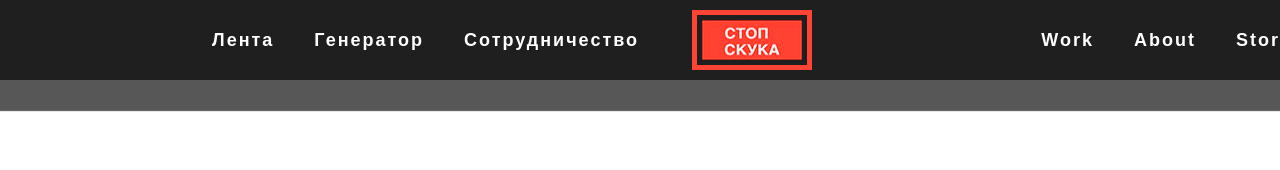
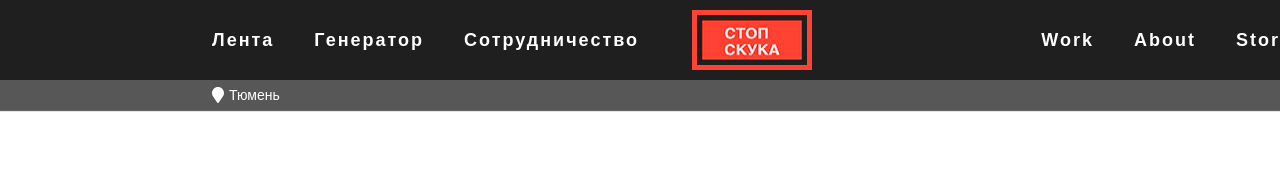
Before and after one commit to Pinkdesu/Stop.Boredom, a React (Create React App) app: page / in a window 1280 px wide. Shown: the top 170 px of the page. Built offline with nearby package versions, Linux system fonts and the light colour scheme.

Commit message:
geo-bar-day1

```diff
--- a/src/components/header/header-style.css
+++ b/src/components/header/header-style.css
@@ -5,6 +5,14 @@
     position: fixed;
     top: 0;
     left: 0;
+}
+.deployed{
+    transition: 0.6s ease-in;
+    height: 110px;
+}
+.collapsed{
+    transition: 0.5s linear;
+    height: 80px;
 }
 .navbar{
     display: flex;
@@ -63,18 +71,30 @@
     width: 100px;
     height: 40px;
 }
-.geo{
+.geo-bar{
+    display: flex;
+    width: 100%;
+    justify-content: flex-start;
+    align-items: center;
     position: relative;
     box-shadow: 0 0 1px 1px rgba(0, 0, 0, 0.6);
     z-index: 1;
     height: calc(100% - 80px);
     background: rgba(31, 31, 31, 0.75);
 }
-.deployed{
-    transition: 0.6s ease-in;
-    height: 110px;
+.city-select{
+    display: flex;
+    margin-left: 15%;
+    padding: 0 20px;
+    align-items: center;
+    color: #fff;
+    font-family: Arial,Helvetica,sans-serif;
+    height: 20px;
 }
-.collapsed{
-    transition: 0.5s linear;
-    height: 80px;
+.location-icon{
+    margin-right: 5px;
+    font-size: 16px;
 }
+.city-name{
+    font-size: 14px;
+}
--- a/src/components/header/header.jsx
+++ b/src/components/header/header.jsx
@@ -1,6 +1,7 @@
 import React, { Component }  from 'react';
 import './header-style.css';
 import { FontAwesomeIcon } from '@fortawesome/react-fontawesome';
+import { faMapMarker, faMapMarkerAlt} from '@fortawesome/free-solid-svg-icons'
 import Fade from 'react-reveal/Fade';
 
 class Header extends Component {
@@ -54,8 +55,11 @@ class Header extends Component {
                 </nav>
 
                 <Fade top appear={false} when={isDeployed} duration={500}>
-                    <div className="geo" style={{visibility: visibility}}>
-                        <FontAwesomeIcon icon="faCoffe"/>
+                    <div className="geo-bar" style={{visibility: visibility}}>
+                        <div className="city-select">
+                            <FontAwesomeIcon icon={faMapMarker} className="location-icon"/>
+                            <span className="city-name">Тюмень</span>
+                        </div>
                     </div>
                 </Fade>
             </header>
```
Also changed, not shown: 1 other file (tests, documents, lock files or other folders).
